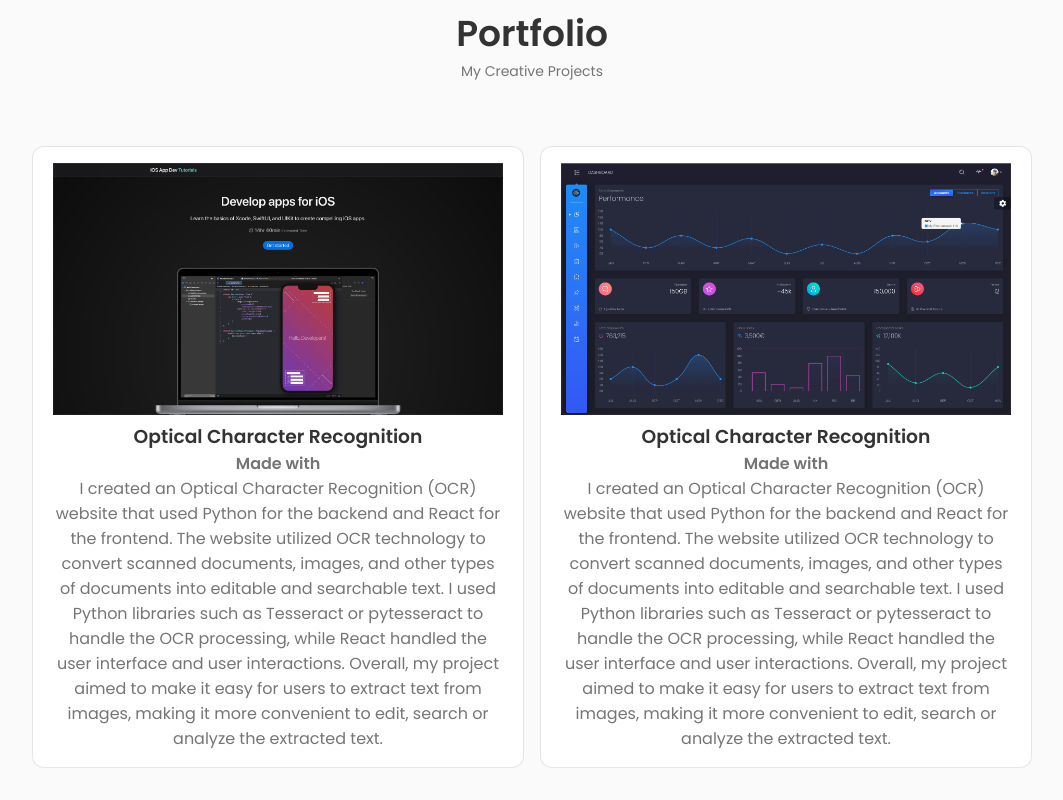
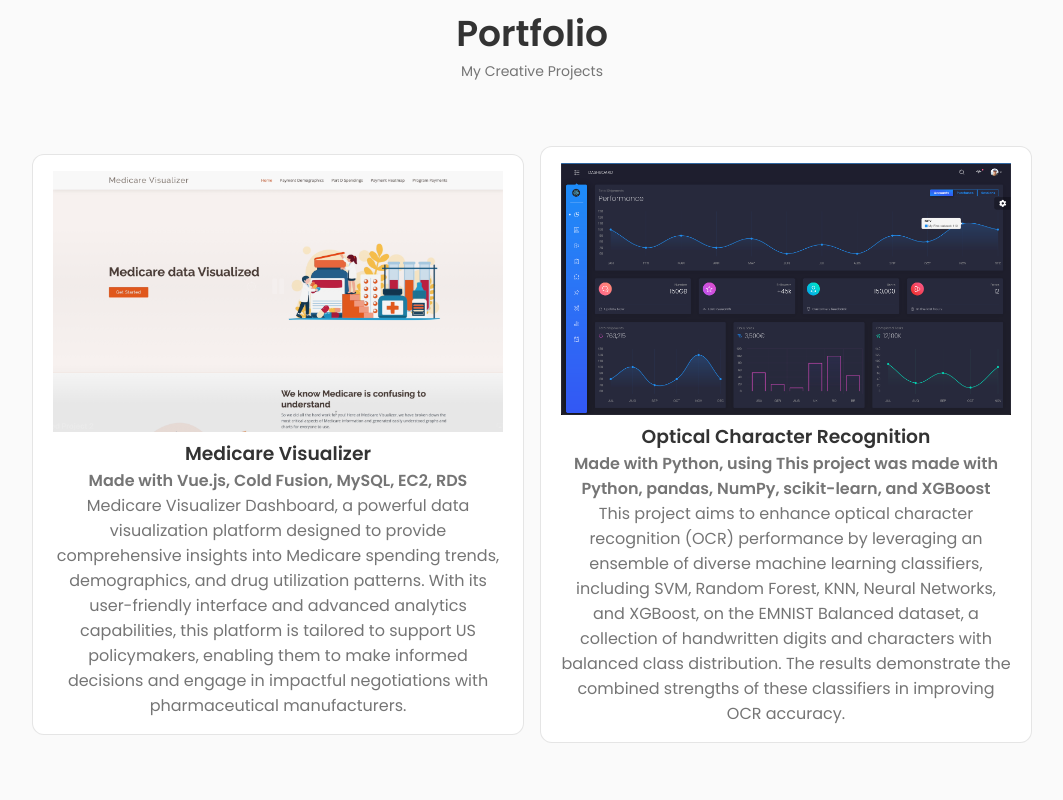
Before and after one commit to Molina-Justin/portfolio, a React (Create React App) app: page / in a window 1280 px wide. Shown: the part 1984-2784 px from the top of the page, without its empty margins (108-1171 px from the left). After the commit the page ends 2759 px from the top, so only its background shows below. Built offline with nearby package versions, Linux system fonts and the light colour scheme.

Commit message:
Added Project Images

```diff
--- a/src/componets/projects/Projects.jsx
+++ b/src/componets/projects/Projects.jsx
@@ -1,7 +1,7 @@
 import React from 'react';
-import img_1 from "../../assets/img_1.png";
+import img_1 from "../../assets/MedicareScreen.png";
 import img_5 from "../../assets/img_5.png";
-import img_6 from "../../assets/img_6.png";
+
 
 import "./projects.css";
 
@@ -18,24 +18,14 @@ const Projects = () => {
 
                 <div className="project__box">
                     <img src={img_1} alt="" />
-                    <h3 className="project__title">Optical Character Recognition</h3>
+                    <h3 className="project__title">Medicare Visualizer</h3>
                     <div className="project_made">
-                        <h4 className="project__subtitle">Made with
+                        <h4 className="project__subtitle">Made with Vue.js, Cold Fusion, MySQL, EC2, RDS
                         </h4>
 
                     </div>
                     <span className="project__subtitle">
-                        I created an Optical Character Recognition (OCR)
-                        website that used Python for the backend and React
-                        for the frontend. The website utilized OCR technology
-                        to convert scanned documents, images, and other types
-                        of documents into editable and searchable text. I used
-                        Python libraries such as Tesseract or pytesseract to
-                        handle the OCR processing, while React handled the
-                        user interface and user interactions. Overall, my
-                        project aimed to make it easy for users to extract
-                        text from images, making it more convenient to edit,
-                        search or analyze the extracted text.
+                    Medicare Visualizer Dashboard, a powerful data visualization platform designed to provide comprehensive insights into Medicare spending trends, demographics, and drug utilization patterns. With its user-friendly interface and advanced analytics capabilities, this platform is tailored to support US policymakers, enabling them to make informed decisions and engage in impactful negotiations with pharmaceutical manufacturers.
                     </span>
                 </div>
 
@@ -43,23 +33,13 @@ const Projects = () => {
                     <img src={img_5} alt="" />
                     <h3 className="project__title">Optical Character Recognition</h3>
                     <div className="project_made">
-                        <h4 className="project__subtitle">Made with
+                        <h4 className="project__subtitle">Made with Python, using This project was made with Python, pandas, NumPy, scikit-learn, and XGBoost
                         </h4>
 
                     </div>
                     <span className="project__subtitle">
-                        I created an Optical Character Recognition (OCR)
-                        website that used Python for the backend and React
-                        for the frontend. The website utilized OCR technology
-                        to convert scanned documents, images, and other types
-                        of documents into editable and searchable text. I used
-                        Python libraries such as Tesseract or pytesseract to
-                        handle the OCR processing, while React handled the
-                        user interface and user interactions. Overall, my
-                        project aimed to make it easy for users to extract
-                        text from images, making it more convenient to edit,
-                        search or analyze the extracted text.
-                    </span>
+
+                    This project aims to enhance optical character recognition (OCR) performance by leveraging an ensemble of diverse machine learning classifiers, including SVM, Random Forest, KNN, Neural Networks, and XGBoost, on the EMNIST Balanced dataset, a collection of handwritten digits and characters with balanced class distribution. The results demonstrate the combined strengths of these classifiers in improving OCR accuracy.                    </span>
                 </div>
 
 
```
Also changed, not shown: src/assets/MedicareScreen.png (added).
